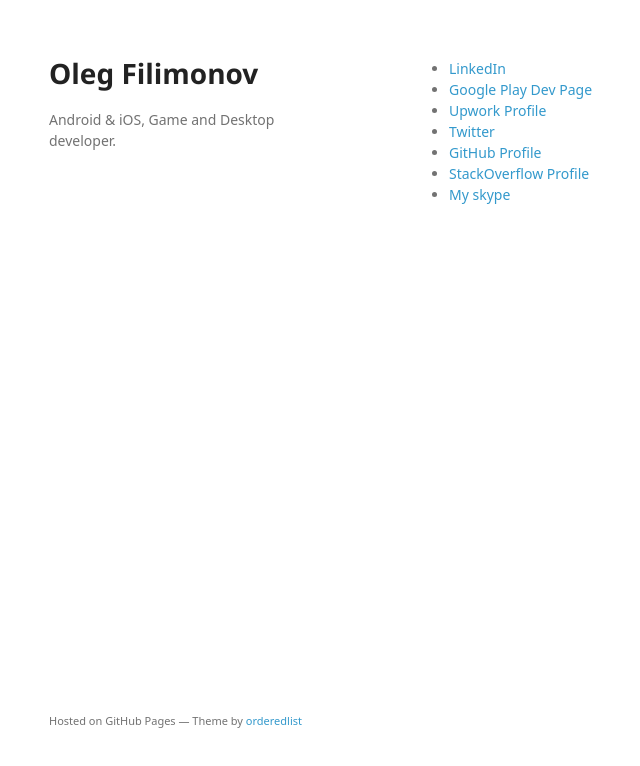
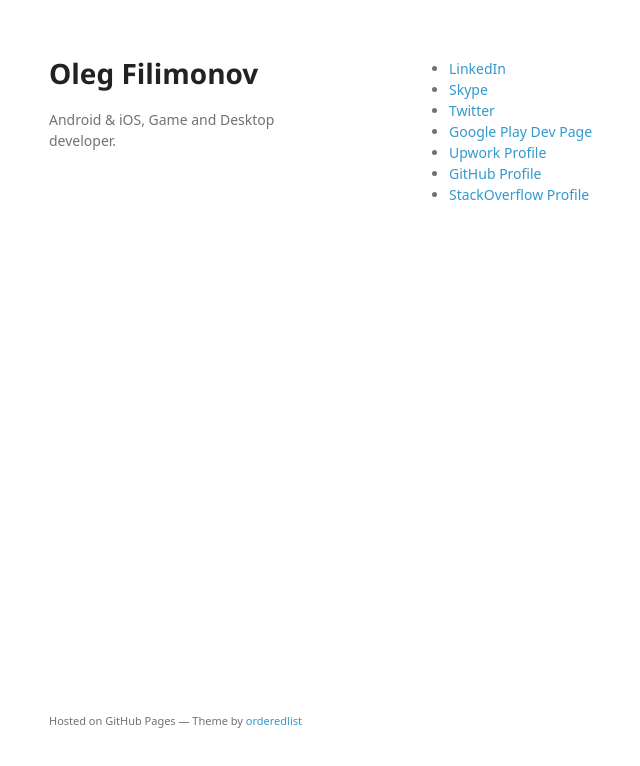
Before and after one commit to olegfilimonov/olegfilimonov.github.io, a plain HTML site: page index.html in a window 1280 px wide. Shown: the whole page, without its empty margins (161-801 px from the left). Drawn offline with Linux system fonts and the light colour scheme; a web font is replaced by a local one.

Commit message:
Update index.html

```diff
--- a/index.html
+++ b/index.html
@@ -21,12 +21,12 @@
       <section>
         <ul>
         <li><a href="https://www.linkedin.com/in/olegfilimonov">LinkedIn</a></li>
+        <li><a href="skype:qufilimonov?add">Skype</a></li>
+        <li><a href="https://twitter.com/qufilimonov">Twitter</a></li>
         <li><a href="https://play.google.com/store/apps/developer?id=Oleg%20Filimonov">Google Play Dev Page</a></li>
         <li><a href="http://www.upwork.com/o/profiles/users/_%7E011fe025ea218bca17/">Upwork Profile</a></li>
-        <li><a href="https://twitter.com/qufilimonov">Twitter</a></li>
         <li><a href="https://github.com/OlegFilimonov">GitHub Profile</a></li>
         <li><a href="http://stackoverflow.com/users/5106441/oleg-filimonov">StackOverflow Profile</a></li>
-        <li><a href="skype:qufilimonov?add">My skype</a></li>
         </ul>
       </section>
       <footer>
```
